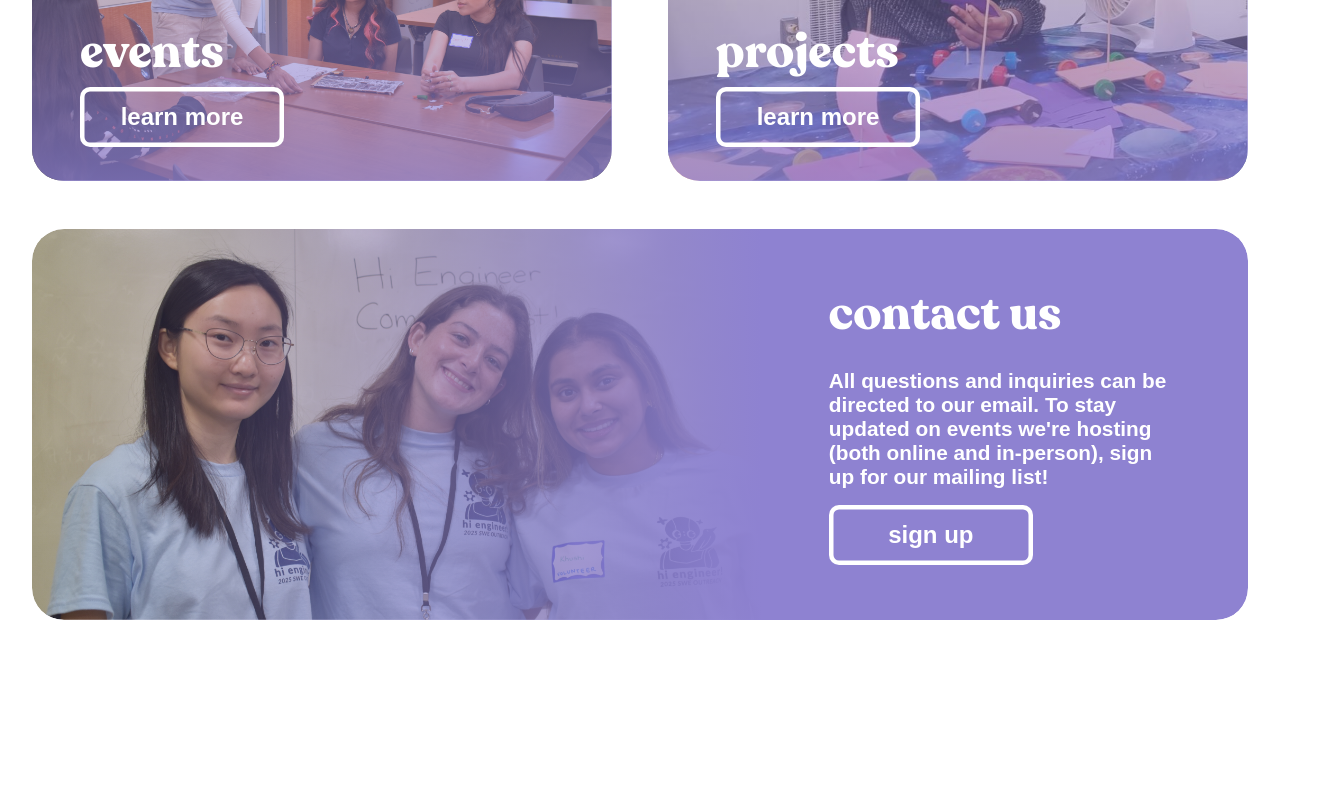
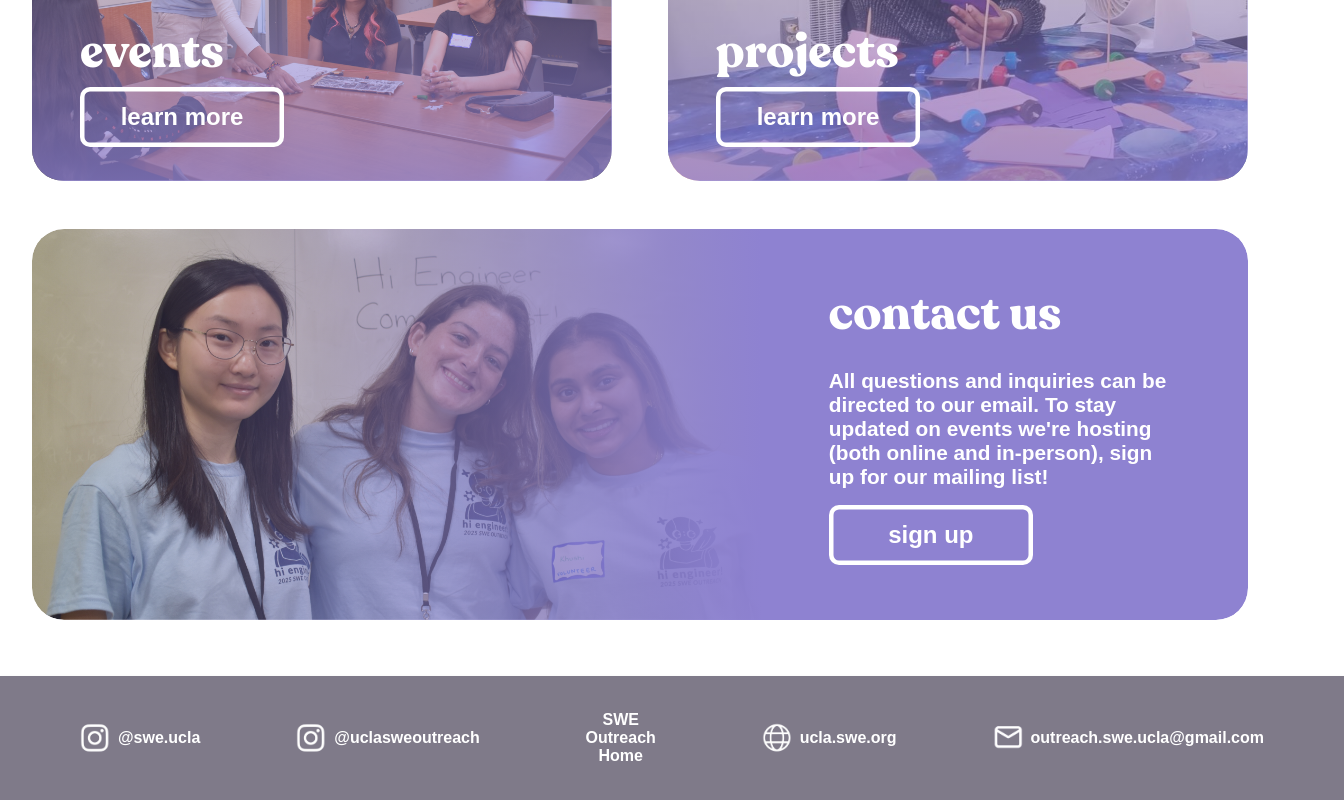
Before and after one commit to swe-ucla/outreach-website, a React (Create React App) app: page / in a window 1280 px wide. Shown: the part 958-1758 px from the top of the page, 1344 px wide, since content can reach past the window. Before the commit the page ends 1610 px from the top, so only its background shows below. Built offline with nearby package versions, Linux system fonts and the light colour scheme.

Commit message:
changed footing color to match design

```diff
--- a/src/components/Footer.css
+++ b/src/components/Footer.css
@@ -8,7 +8,7 @@
   align-items: center;
   padding: 2rem 2rem;
   height: 60px;
-  background-color: #a298db;
+  background-color: #7f7a89;
   box-shadow: 0 2px 4px rgba(0, 0, 0, 0.1);
   margin-top: 0;
   width: 100%;
--- a/src/pages/Home.css
+++ b/src/pages/Home.css
@@ -27,6 +27,7 @@
 .info-content .home-container {
     padding: 2rem;
     padding-top: 3.5rem;
+    padding-bottom: 3.5rem;
     gap: 3rem;
     display: flex;
     flex-direction: column;
--- a/src/pages/Home.js
+++ b/src/pages/Home.js
@@ -1,6 +1,8 @@
 import React from "react";
 import './Home.css';
 import Header from '../components/Header.js';
+import Footer from '../components/Footer'
+
 
 function Home() {
     return (
@@ -90,6 +92,8 @@ function Home() {
 
                 </div>
 
+                <Footer />
+
             </section>
 
         </div>
```
